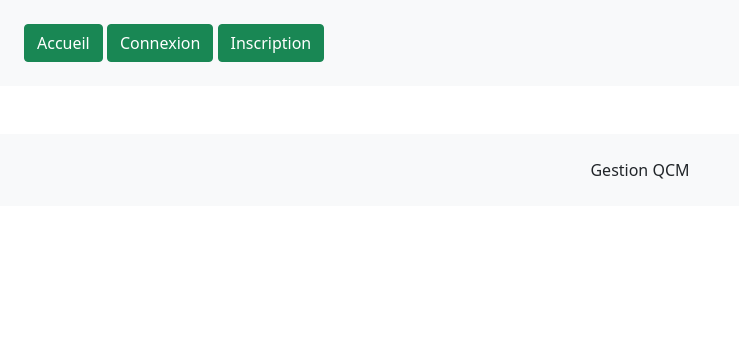
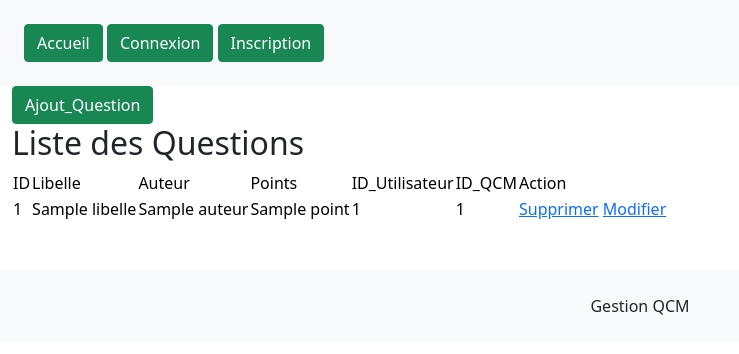
Before and after one commit to RihabKilany/QCM, a PHP site: template views/question/index.php in a window 1280 px wide. Shown: the top 354 px of the page, without its empty margins (0-739 px from the left). Run offline with PHP 8.4, Linux system fonts and the light colour scheme; the template is opened without the code that fills it: most values are stand-ins (such as "Sample title", 1, 10 or a date in 2020).

Commit message:
question

```diff
--- a/index.php
+++ b/index.php
@@ -1,7 +1,12 @@
 <?php
 session_start();
 include "vendor/autoload.php";
+
+use App\Controller\QuestionController;
 use App\Controller\UserController;
 
 $userctl = new UserController();
+$questionclt = new QuestionController();
+
 $userctl->userHttp();
+$questionclt->questionsHttp();
--- a/model/ModelGenerique.php
+++ b/model/ModelGenerique.php
@@ -27,10 +27,10 @@ abstract class ModelGenerique{
 
 
     public function getAll($table){
-        $query = "SELECT * FROM" . $table;
+        $query = "SELECT * FROM " . $table;
 
         $stmt = $this->executerReq($query);
-        $stmt->setFetchMode(\PDO::FETCH_CLASS | \PDO::FETCH_PROPS_LATE, 'App\class\\'.$table);
+        $stmt->setFetchMode(\PDO::FETCH_CLASS | \PDO::FETCH_PROPS_LATE, 'App\Entity\\'.$table);
 
         return $stmt->fetchAll();
     }
--- a/model/QuestionModel.php
+++ b/model/QuestionModel.php
@@ -7,7 +7,7 @@ use App\Entity\Question;
 class QuestionModel extends ModelGenerique{
 
 
-    public function ajoutQuestoin(Question $question){
+    public function ajoutQuestion(Question $question){
 
         $query = "INSERT INTO question VALUES (NULL, :libelle, :auteur, :point, :idUser, :idQCM)";
         $stmt = $this->executerReq($query, [
--- a/views/question/index.php
+++ b/views/question/index.php
@@ -0,0 +1,36 @@
+    <?php ob_start(); ?>
+
+    <a href="?action=ajoutQuestion" class="btn btn-success" >Ajout_Question</a>
+    <h2>Liste des Questions</h2>
+
+    <table class="table-success">
+        <tr class="table-success">
+            <td>ID</td>
+            <td>Libelle</td>
+            <td>Auteur</td>
+            <td>Points</td>
+            <td>ID_Utilisateur</td>
+            <td>ID_QCM</td>
+            <td>Action</td>
+        </tr>
+
+        <tr>
+            <?php foreach($questions as $question): ?>
+                <td> <?= $question->getId(); ?> </td>
+                <td> <?= $question->getLibelle(); ?> </td>
+                <td> <?= $question->getAuteur(); ?> </td>
+                <td> <?= $question->getPoint(); ?> </td>
+                <td> <?= $question->getIdUser(); ?> </td>
+                <td> <?= $question->getIdQcm(); ?> </td>
+                <td>
+                    <a href="?action=deleteQuestion&id=<?= $question->getId(); ?>">Supprimer</a>
+                    <a href="?action=updateQuestion&id=<?= $question->getId(); ?>">Modifier</a>
+                </td>
+            <?php endforeach; ?>
+
+        </tr>
+    </table>
+    <?php
+    $content = ob_get_clean();
+    include "views/template.php";
+    ?>
```
Also changed, not shown: controller/QuestionController.php (+10 -3 lines), views/question/form.php (+15 -14 lines).
